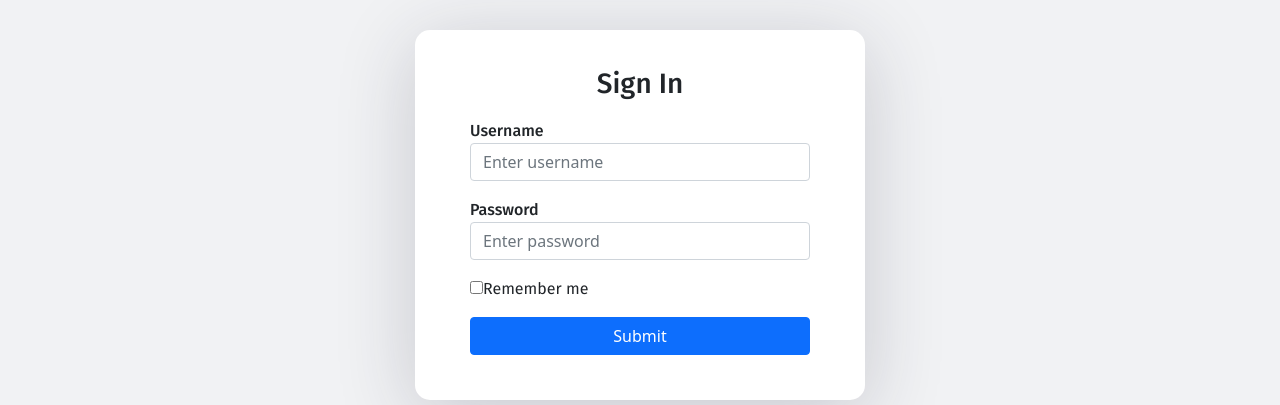
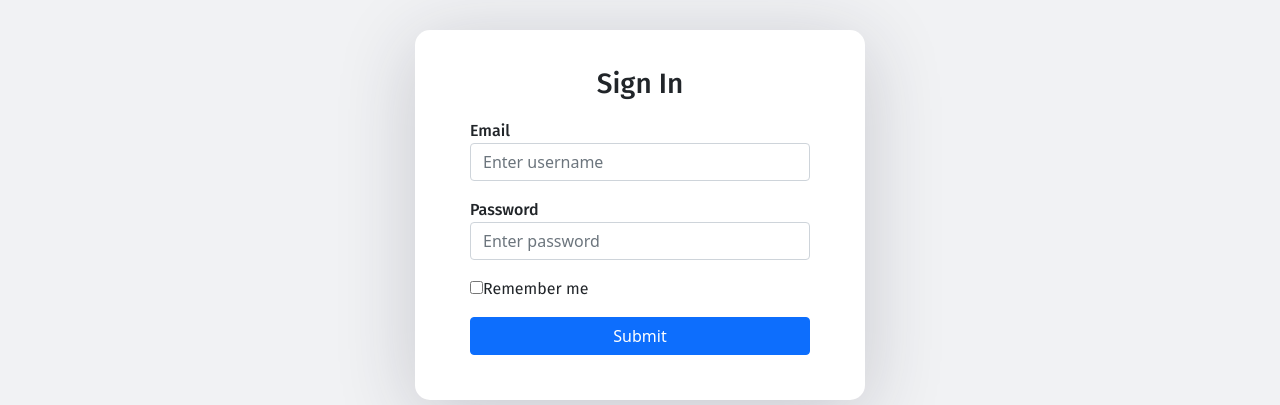
Before and after one commit to polancop3/flight-frontend, a React (Create React App) app: page / in a window 1280 px wide. Shown: the part 185-590 px from the top of the page. Built offline with nearby package versions, Linux system fonts and the light colour scheme.

Commit message:
login onchange and on submit handlers added

```diff
--- a/src/components/login/Login.jsx
+++ b/src/components/login/Login.jsx
@@ -1,23 +1,49 @@
-import React, { Component } from 'react'
-export default class Login extends Component {
-  render() {
-    return (
-      <form>
+import { useState } from 'react';
+
+export default function Login() {
+  const[email, setEmail] = useState("")
+  const[password, setPassword] = useState("")
+
+  const handleSubmit = (e) => {
+    e.preventDefault();
+    alert("your email is"+email +" and password is"+password)
+
+  }
+
+  const handleEmailChange = (e) => {
+    setEmail(e.target.value);
+    console.log("email= "+email)
+  }
+
+  const handlePasswordChange = (e) => {
+    setPassword(e.target.value)
+    console.log("pass= "+password)
+  }
+
+
+  return (
+      <form
+      onSubmit={handleSubmit}
+      >
         <h3>Sign In</h3>
         <div className="mb-3">
-          <label>Username</label>
+          <label name="email">Email</label>
           <input
-            type="text"
+            value={email}
+            type="email"
             className="form-control"
             placeholder="Enter username"
+            onChange={handleEmailChange}
           />
         </div>
         <div className="mb-3">
-          <label>Password</label>
+          <label name="password">Password</label>
           <input
+            value={password}
             type="password"
             className="form-control"
             placeholder="Enter password"
+            onChange={handlePasswordChange}
           />
         </div>
         <div className="mb-3">
@@ -42,5 +68,4 @@ export default class Login extends Component {
         </p> */}
       </form>
     )
-  }
 }
```
